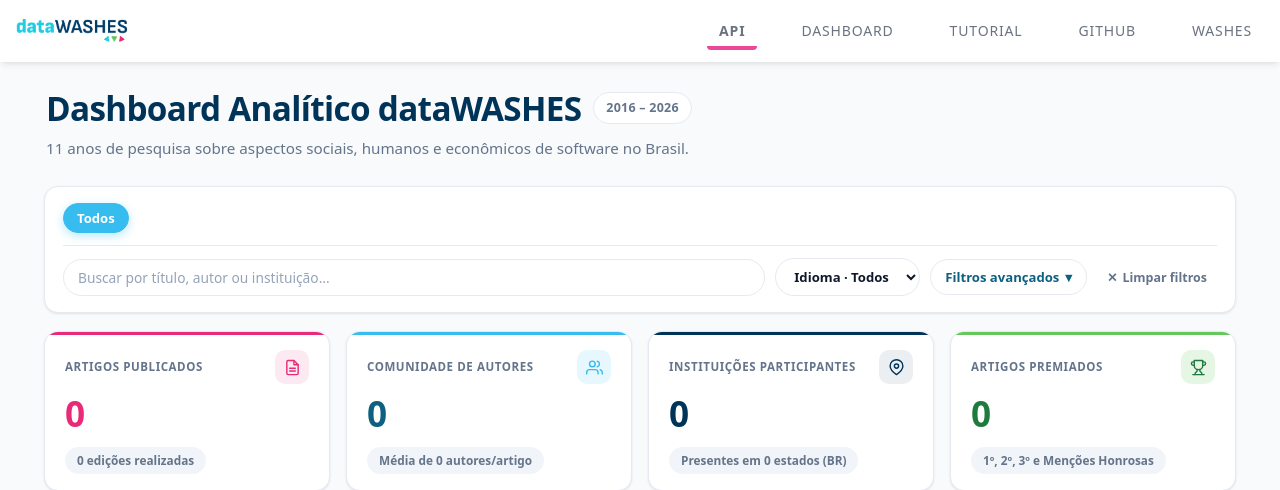
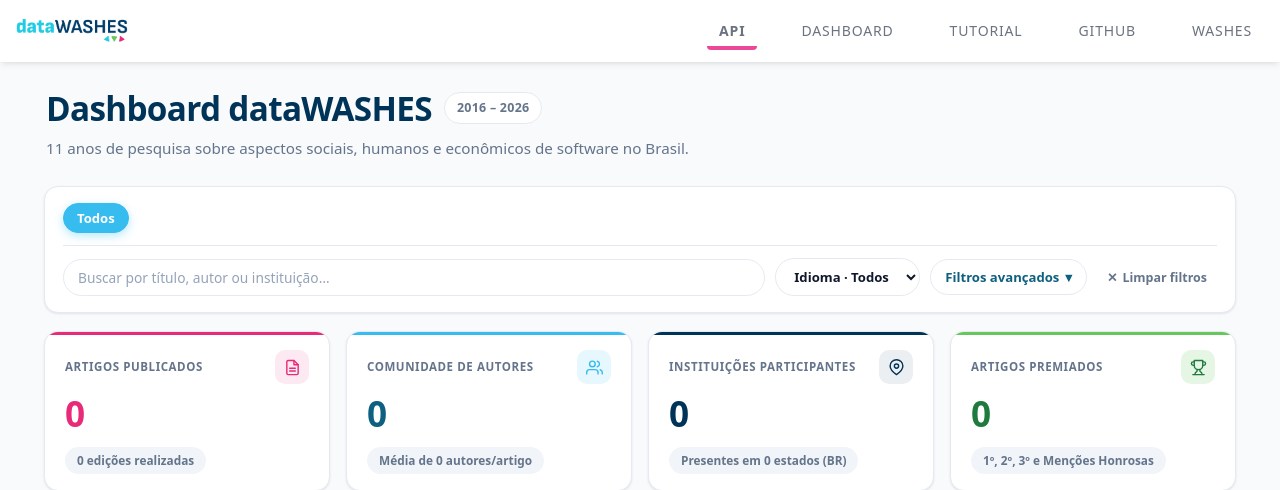
Before and after one commit to gesid/dataWASHES, a Flask app: template src/templates/dashboard.html in a window 1280 px wide. Shown: the top 490 px of the page. Run offline with Flask 3, Linux system fonts and the light colour scheme; the template is opened without the code that fills it, so the values that code supplies are empty; some web fonts are replaced.

Commit message:
style(dashboard): simplifica título do dashboard para 'Dashboard dataWASHES'

```diff
--- a/src/templates/dashboard.html
+++ b/src/templates/dashboard.html
@@ -11,7 +11,7 @@
             <!-- ===== HERO ===== -->
             <header class="dash-hero" aria-label="Apresentação do dashboard">
                 <div class="hero-title-row">
-                    <h1 id="dash-title">Dashboard Analítico dataWASHES</h1>
+                    <h1 id="dash-title">Dashboard dataWASHES</h1>
                     <span class="hero-badge">2016 – 2026</span>
                 </div>
                 <p class="hero-subtitle">
```
